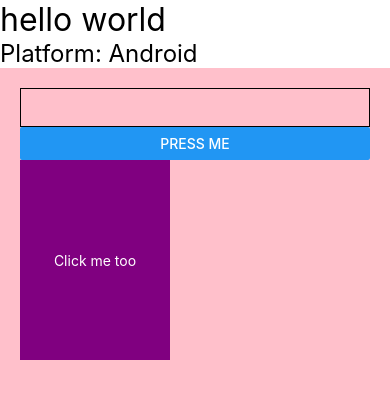
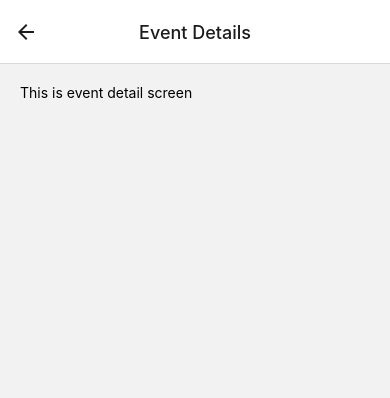
Before and after one commit to rypptc/events, a React Native app in the folder events-app/: screen /Event in a window 390 px wide. Shown: the top 398 px of the page. Built offline with nearby package versions, Linux system fonts and the light colour scheme.

Commit message:
create screens folder, add event detail and home screen templates, update App.js

```diff
--- a/events-app/App.js
+++ b/events-app/App.js
@@ -1,62 +1,12 @@
-import { StatusBar } from 'expo-status-bar';
-import { useState } from 'react';
-import { SafeAreaView, StyleSheet, Text, View, Platform, ScrollView, TextInput, Button, TouchableOpacity } from 'react-native';
+import { StatusBar } from "expo-status-bar";
+import { NavigationContainer } from '@react-navigation/native';
+import { HomeStack } from './navigation/stack';
+
 export default function App() {
-  const [text, setText] = useState("");
+
   return (
-    <SafeAreaView style={styles.safeArea}>
-      <Text style={styles.titleText}>hello world</Text>
-      <Text style={styles.platformText}>Platform: {Platform.OS === 'ios' ? 'iOS' : 'Android'}</Text>
-      <ScrollView>
-        <View style={styles.contentContainer}>
-          <TextInput
-            defaultValue={text}
-            onChangeText={txt => setText(txt)}
-            style={styles.textInput}
-          />
-          <Button title="press me" onPress={() => console.log("Hello World!!")} />
-          <TouchableOpacity
-            style={styles.touchable}
-            onPress={() => console.log("Hello World 2")}
-          >
-            <Text style={styles.touchableText}>Click me too</Text>
-          </TouchableOpacity>
-        </View>
-      </ScrollView>
-      <StatusBar style="dark" />
-    </SafeAreaView>
+    <NavigationContainer>
+      <HomeStack />
+    </NavigationContainer>
   );
 }
-
-const styles = StyleSheet.create({
-  safeArea: {
-    flex: 1,
-    paddingTop: Platform.OS === 'android' ? 25 : 0,  // Adds padding for Android devices
-  },
-  titleText: {
-    fontSize: 32,
-  },
-  platformText: {
-    fontSize: 24,
-  },
-  contentContainer: {
-    backgroundColor: 'pink',
-    height: 1600,
-    padding: 20,
-  },
-  textInput: {
-    borderWidth: 1,
-    padding: 10,
-  },
-  touchable: {
-    padding: 10,
-    backgroundColor: "purple",
-    width: 150,
-    height: 200,
-    justifyContent: "center",
-    alignItems: "center",
-  },
-  touchableText: {
-    color: "white",
-  },
-});
--- /dev/null
+++ b/events-app/navigation/stack.js
@@ -0,0 +1,26 @@
+import { createStackNavigator } from '@react-navigation/stack';
+import HomeScreen from '../screens/home-screen';
+import EventDetailScreen from '../screens/event-detail-screen';
+
+const Stack = createStackNavigator();
+
+export const HomeStack = () => {
+  return (
+    <Stack.Navigator
+      screenOptions={{
+        headerTitleAlign: 'center',  // Ensure the header title is centered on both platforms
+      }}
+    >
+      <Stack.Screen
+        name="Home"
+        component={HomeScreen}
+        options={{ title: 'Home' }}  // Optional: Custom title for the Home screen
+      />
+      <Stack.Screen
+        name="Event"
+        component={EventDetailScreen}
+        options={{ title: 'Event Details' }}  // Optional: Custom title for the Event screen
+      />
+    </Stack.Navigator>
+  );
+}
--- /dev/null
+++ b/events-app/screens/event-detail-screen.js
@@ -0,0 +1,17 @@
+import { View, Text, StyleSheet } from "react-native";
+
+const EventDetailScreen = () => {
+  return (
+    <View style={styles.screen}>
+      <Text>This is event detail screen</Text>
+    </View>
+  );
+}
+
+const styles = StyleSheet.create({
+  screen: {
+    padding: 20,
+  }
+});
+
+export default EventDetailScreen;
--- /dev/null
+++ b/events-app/screens/home-screen.js
@@ -0,0 +1,17 @@
+import { View, Text, StyleSheet } from "react-native";
+
+const HomeScreen = () => {
+  return (
+    <View style={styles.screen}>
+      <Text>This is the home screen</Text>
+    </View>
+  );
+}
+
+const styles = StyleSheet.create({
+  screen: {
+    padding: 20,
+  }
+});
+
+export default HomeScreen;
```
Also changed, not shown: events-app/package.json (+6 -1 lines), 1 other file (tests, documents, lock files or other folders).
